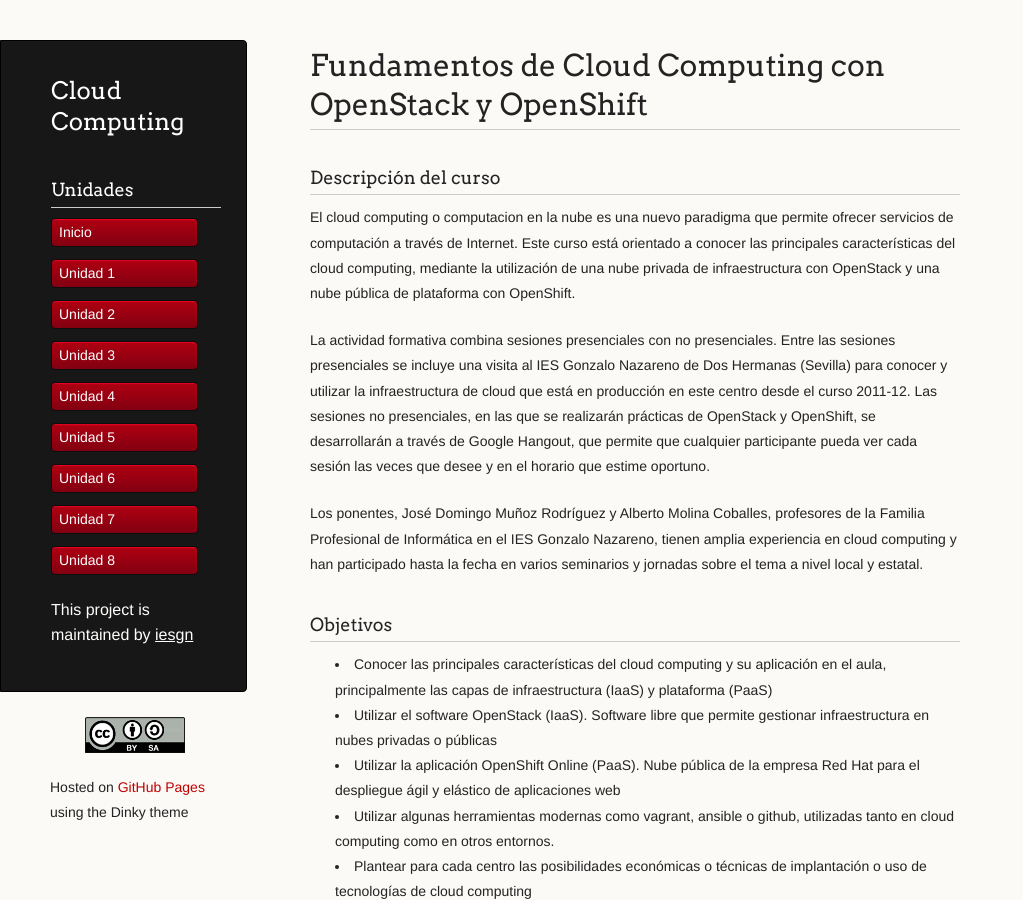
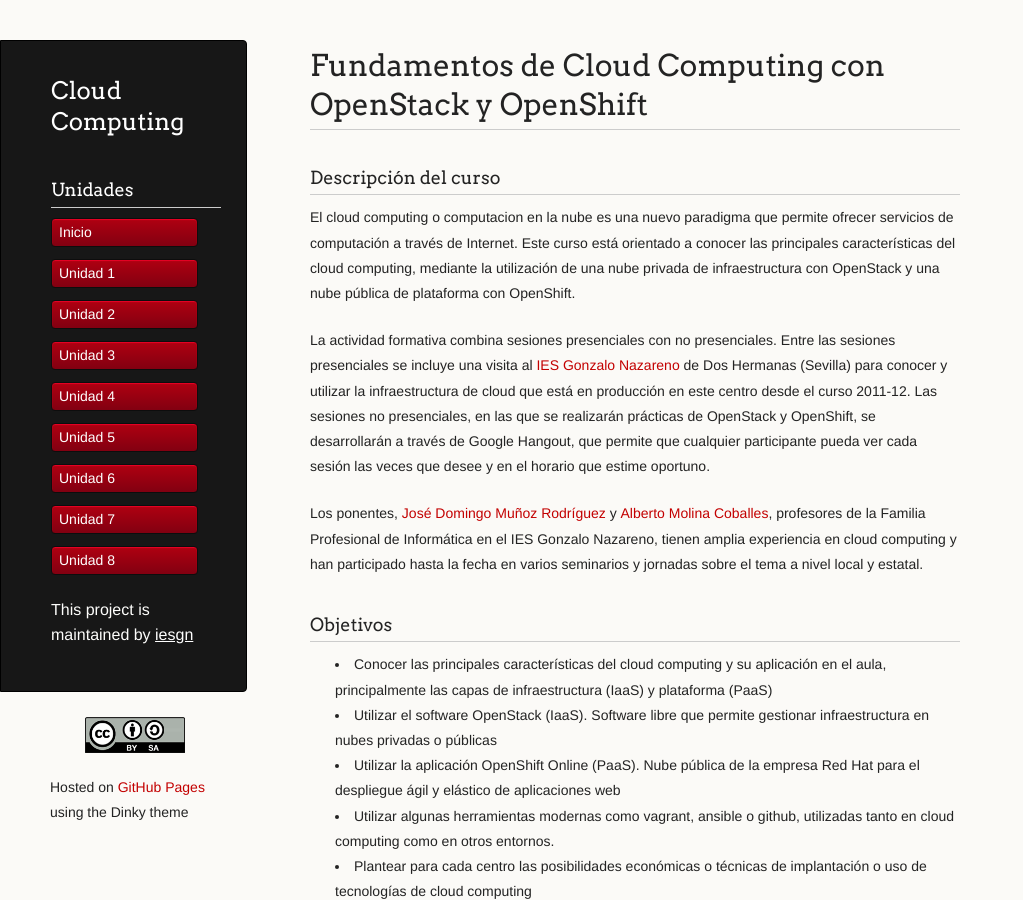
Before and after one commit to iesgn/cloud, a Jekyll site: the page built from index.md, in a window 1280 px wide and 900 px high. Shown: the whole window, without its empty margins (0-1023 px from the left). Built offline with Jekyll 4.4.1, drawn with Linux system fonts in a browser that asks for light colours; part of the change alters nothing that is shown.

```diff
--- a/index.md
+++ b/index.md
@@ -8,10 +8,13 @@ menu:
 
 El cloud computing o computacion en la nube es una nuevo paradigma que permite ofrecer servicios de computación a través de Internet. Este curso está orientado a conocer las principales características del cloud computing, mediante la utilización de una nube privada de infraestructura con OpenStack y una nube pública de plataforma con OpenShift.
 
-La actividad formativa combina sesiones presenciales con no presenciales. Entre las sesiones presenciales se incluye una visita al IES Gonzalo Nazareno de Dos Hermanas (Sevilla) para conocer y utilizar la infraestructura de cloud que está en producción en este centro desde el curso 2011-12. Las sesiones no presenciales, en las que se realizarán prácticas de OpenStack y OpenShift, se desarrollarán a través de Google Hangout, que permite que cualquier participante pueda ver cada sesión las veces que desee y en el horario que estime oportuno.
+La actividad formativa combina sesiones presenciales con no presenciales. Entre las sesiones presenciales se incluye una visita al [IES Gonzalo Nazareno](http://informatica.gonzalonazareno.org) de Dos Hermanas (Sevilla) para conocer y utilizar la infraestructura de cloud que está en producción en este centro desde el curso 2011-12. Las sesiones no presenciales, en las que se realizarán prácticas de OpenStack y OpenShift, se desarrollarán a través de Google Hangout, que permite que cualquier participante pueda ver cada sesión las veces que desee y en el horario que estime oportuno.
 
-Los ponentes, José Domingo Muñoz Rodríguez y Alberto Molina Coballes, profesores de la Familia Profesional de Informática en el IES Gonzalo
-Nazareno, tienen amplia experiencia en cloud computing y han participado hasta la fecha en varios seminarios y jornadas sobre el tema a nivel local y estatal.
+Los ponentes, [José Domingo Muñoz Rodríguez](http://josedomingo.org) y [Alberto
+Molina Coballes](http://albertomolina.wordpress.com), profesores de la Familia
+Profesional de Informática en el IES Gonzalo Nazareno, tienen amplia experiencia
+en cloud computing y han participado hasta la fecha en varios seminarios y
+jornadas sobre el tema a nivel local y estatal.
 
 ###Objetivos
 * Conocer las principales características del cloud computing y su aplicación en el aula, principalmente las capas de infraestructura (IaaS) y plataforma (PaaS)
```
